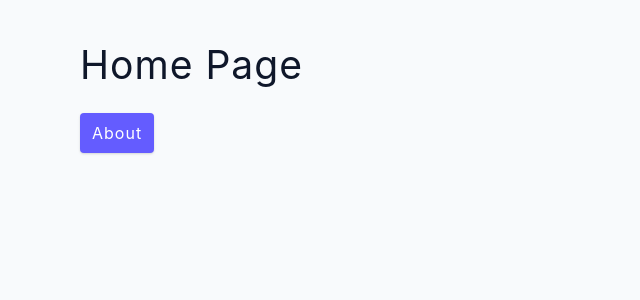
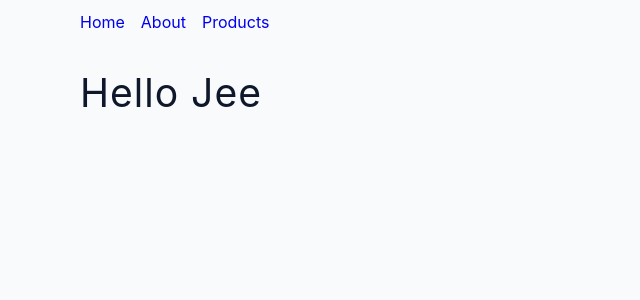
Before and after one commit to iamshahidameen/react-router-6, a React (Create React App) app: page / in a window 1280 px wide. Shown: the top 300 px of the page, without its empty margins (0-640 px from the left). Built offline with nearby package versions, Linux system fonts and the light colour scheme.

Commit message:
created navbar using sharedLayouts, Outlets and index props

```diff
--- a/src/App.js
+++ b/src/App.js
@@ -3,15 +3,21 @@
 import About from './pages/About';
 import Products from './pages/Products';
 import Error from './pages/Error';
+import SharedLayout from './pages/SharedLayout';
 
 function App() {
   return (
     <BrowserRouter>
       <Routes>
-        <Route path="/" element={<Home />} />
-        <Route path="/about" element={<About />} />
-        <Route path="products" element={<Products />} />
-        <Route path="*" element={<Error />} />
+        <Route path="/" element={<SharedLayout />}>
+          <Route index element={<Home />} />
+          <Route path="/about" element={<About />} />
+          <Route path="products" element={<Products />} />
+          <Route path="*" element={<Error />} />
+        </Route>
+        <Route path="dashboard" element={<h1>Dashboard</h1>}>
+          <Route path="asana" element={<h1>ASANA</h1>} />
+        </Route>
       </Routes>
     </BrowserRouter>
   );
--- /dev/null
+++ b/src/components/Navbar.js
@@ -0,0 +1,14 @@
+import React from 'react';
+import { Link, link } from 'react-router-dom';
+
+const Navbar = () => {
+  return (
+    <nav className="navbar">
+      <Link to="/">Home</Link>
+      <Link to="/about">About</Link>
+      <Link to="/products">Products</Link>
+    </nav>
+  );
+};
+
+export default Navbar;
--- a/src/pages/Home.js
+++ b/src/pages/Home.js
@@ -1,11 +1,7 @@
-import { Link, link } from 'react-router-dom';
 const Home = () => {
   return (
     <section className="section">
-      <h2>Home Page</h2>
-      <Link to="/about" className="btn">
-        About
-      </Link>
+      <h2>Hello Jee</h2>
     </section>
   );
 };
--- /dev/null
+++ b/src/pages/SharedLayout.js
@@ -0,0 +1,11 @@
+import { Link, Outlet } from 'react-router-dom';
+import Navbar from '../components/Navbar';
+const SharedLayout = () => {
+  return (
+    <>
+      <Navbar />
+      <Outlet />
+    </>
+  );
+};
+export default SharedLayout;
```
Also changed, not shown: 1 other file (tests, documents, lock files or other folders).
